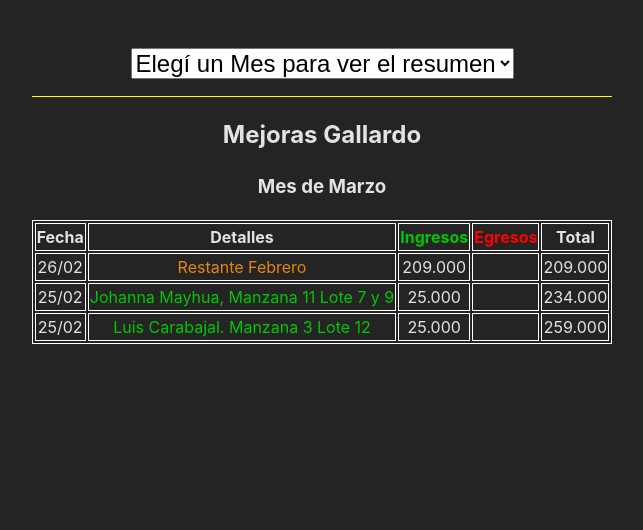
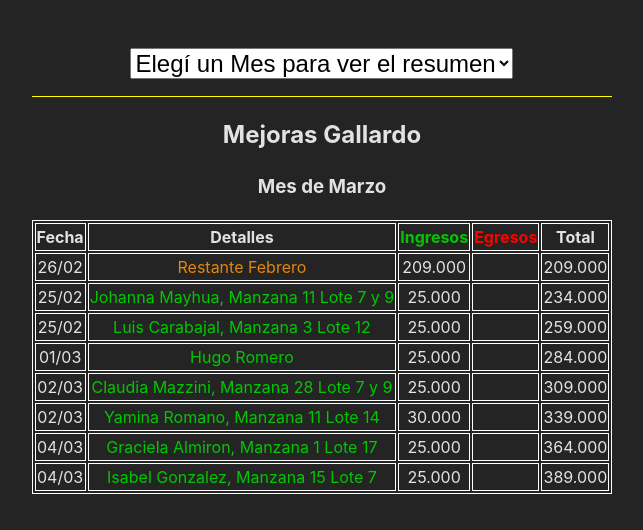
Before and after one commit to Dynezel/mejoras-gallardo, a React (Vite) app: page /marzo in a window 1280 px wide. Shown: the top 530 px of the page, without its empty margins (318-961 px from the left). Built offline with nearby package versions, Linux system fonts and the light colour scheme.

Commit message:
Pagos nuevvos

```diff
--- a/src/Components/Marzo.jsx
+++ b/src/Components/Marzo.jsx
@@ -33,10 +33,45 @@ export default function Marzo() {
                     </tr>
                     <tr>
                         <td>25/02</td>
-                        <td className="ingresos">Luis Carabajal. Manzana 3 Lote 12</td>
+                        <td className="ingresos">Luis Carabajal, Manzana 3 Lote 12</td>
                         <td>25.000</td>
                         <td></td>
                         <td>259.000</td>
+                    </tr>
+                    <tr>
+                        <td>01/03</td>
+                        <td className="ingresos">Hugo Romero</td>
+                        <td>25.000</td>
+                        <td></td>
+                        <td>284.000</td>
+                    </tr>
+                    <tr>
+                        <td>02/03</td>
+                        <td className="ingresos">Claudia Mazzini, Manzana 28 Lote 7 y 9</td>
+                        <td>25.000</td>
+                        <td></td>
+                        <td>309.000</td>
+                    </tr>
+                    <tr>
+                        <td>02/03</td>
+                        <td className="ingresos">Yamina Romano, Manzana 11 Lote 14</td>
+                        <td>30.000</td>
+                        <td></td>
+                        <td>339.000</td>
+                    </tr>
+                    <tr>
+                        <td>04/03</td>
+                        <td className="ingresos">Graciela Almiron, Manzana 1 Lote 17</td>
+                        <td>25.000</td>
+                        <td></td>
+                        <td>364.000</td>
+                    </tr>
+                    <tr>
+                        <td>04/03</td>
+                        <td className="ingresos">Isabel Gonzalez, Manzana 15 Lote 7</td>
+                        <td>25.000</td>
+                        <td></td>
+                        <td>389.000</td>
                     </tr>
                 </tbody>
             </table>
```
